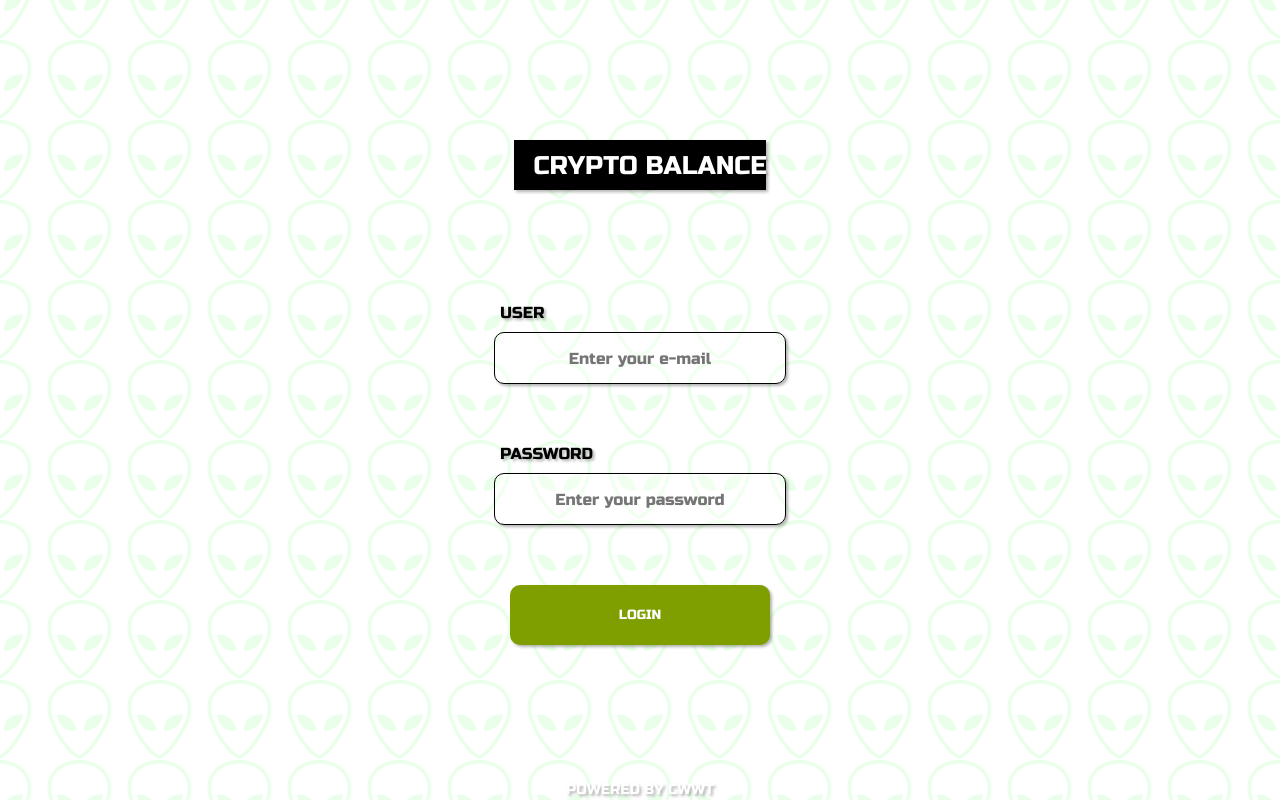
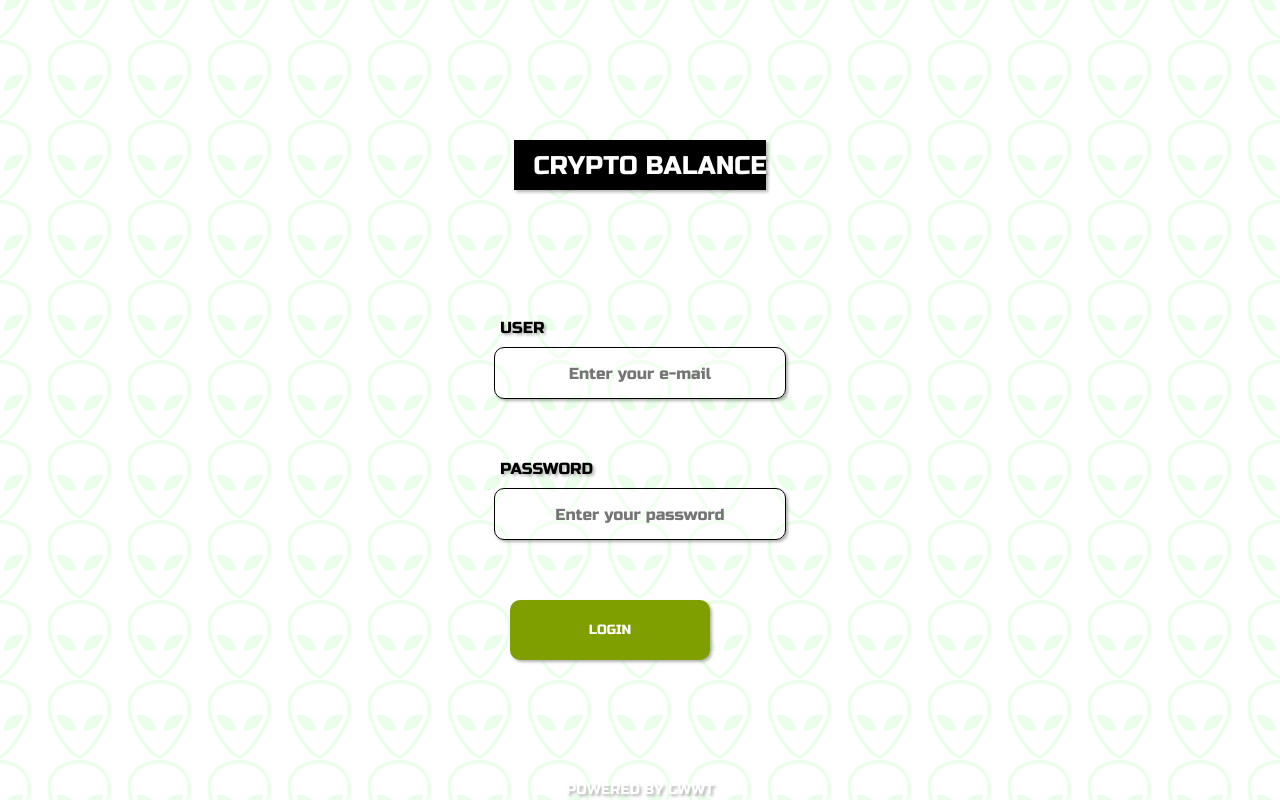
Before and after one commit to RoanArraes/crypto-balance-app, a React (Create React App) app: page /login in a window 1280 px wide. Built offline with nearby package versions, Linux system fonts and the light colour scheme.

Commit message:
adjusting button rounded

```diff
--- a/src/components/button-rounded/ButtonRounded.tsx
+++ b/src/components/button-rounded/ButtonRounded.tsx
@@ -1,7 +1,6 @@
 import React from 'react';
 
 import {
-  ButtonArea,
   Button,
   Label
 } from './styles';
@@ -9,15 +8,21 @@ import {
 type Props = {
   label?: string;
   type: 'button' | 'submit' | 'reset';
+  onClick?: () => void ;
+  maxWidth?: string;
+  marginTop?: string;
 };
 
-export function ButtonRounded({label, type}: Props) {
+export function ButtonRounded({label, onClick, type, maxWidth, marginTop}: Props) {
   return(
-    <ButtonArea>
-      <Button type={type}>
-        <Label>{label}</Label>
-      </Button>
-    </ButtonArea>
+    <Button
+      type={type}
+      onClick={onClick}
+      maxWidth={maxWidth}
+      marginTop={marginTop}
+    >
+      <Label>{label}</Label>
+    </Button>
   )
 }
 
--- a/src/components/button-rounded/styles.tsx
+++ b/src/components/button-rounded/styles.tsx
@@ -1,4 +1,9 @@
 import styled from 'styled-components';
+
+interface Props {
+  maxWidth?: string;
+  marginTop?: string;
+}
 
 export const Label = styled.label`
   font-family: ${props => props.theme.fonts[1]};
@@ -7,16 +12,11 @@ export const Label = styled.label`
   text-transform: uppercase;
 `;
 
-export const ButtonArea = styled.div`
+export const Button = styled.button<Props>`
   width: 100%;
-  display: flex;
-  align-items: center;
-  justify-content: center;
-`;
-
-export const Button = styled.button`
-  width: 100%;
+  max-width: ${props => props.maxWidth ? props.maxWidth : '200px'};
   height: 60px;
+  margin-top: ${props => props.marginTop ? props.marginTop : '0px'};
   border: 1px solid transparent;
   border-radius: 10px;
   background-color: ${props => props.theme.colors.button.buttonAdd};
```
